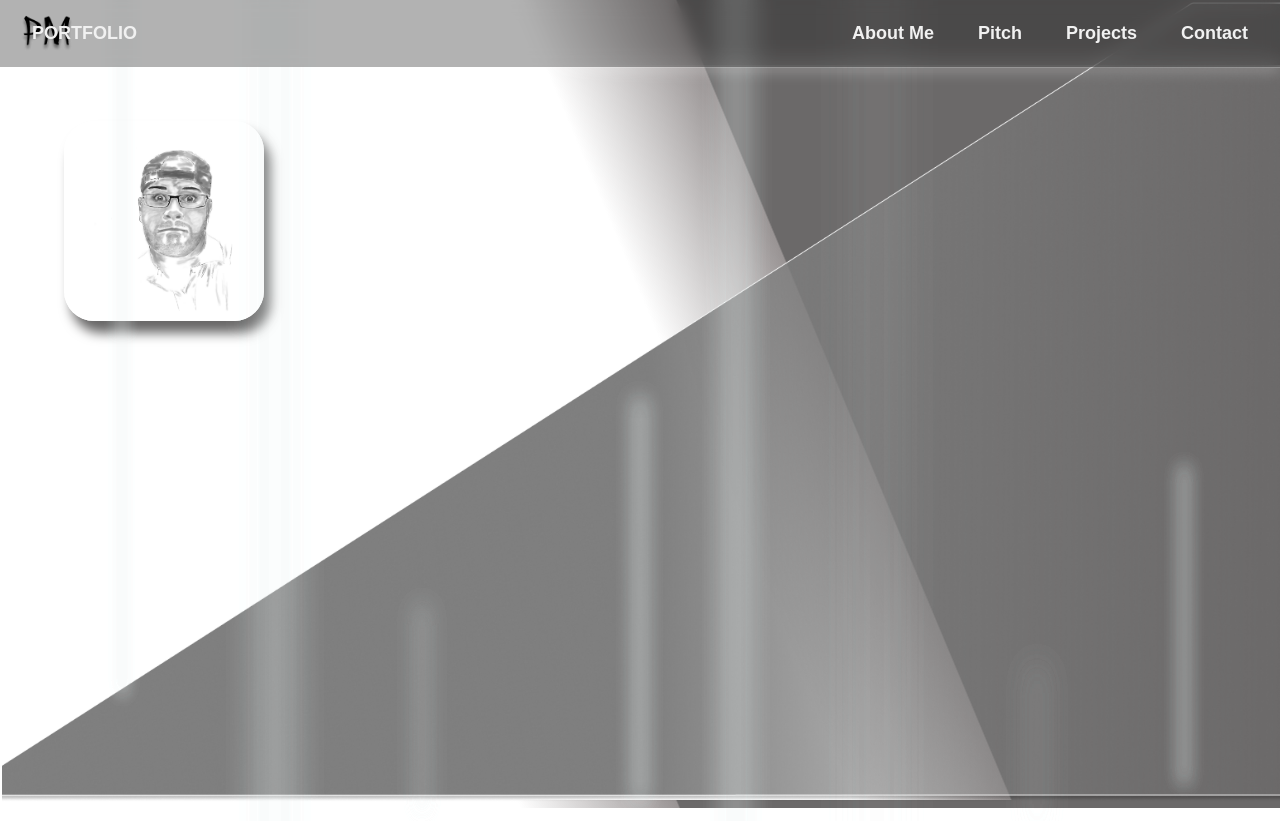
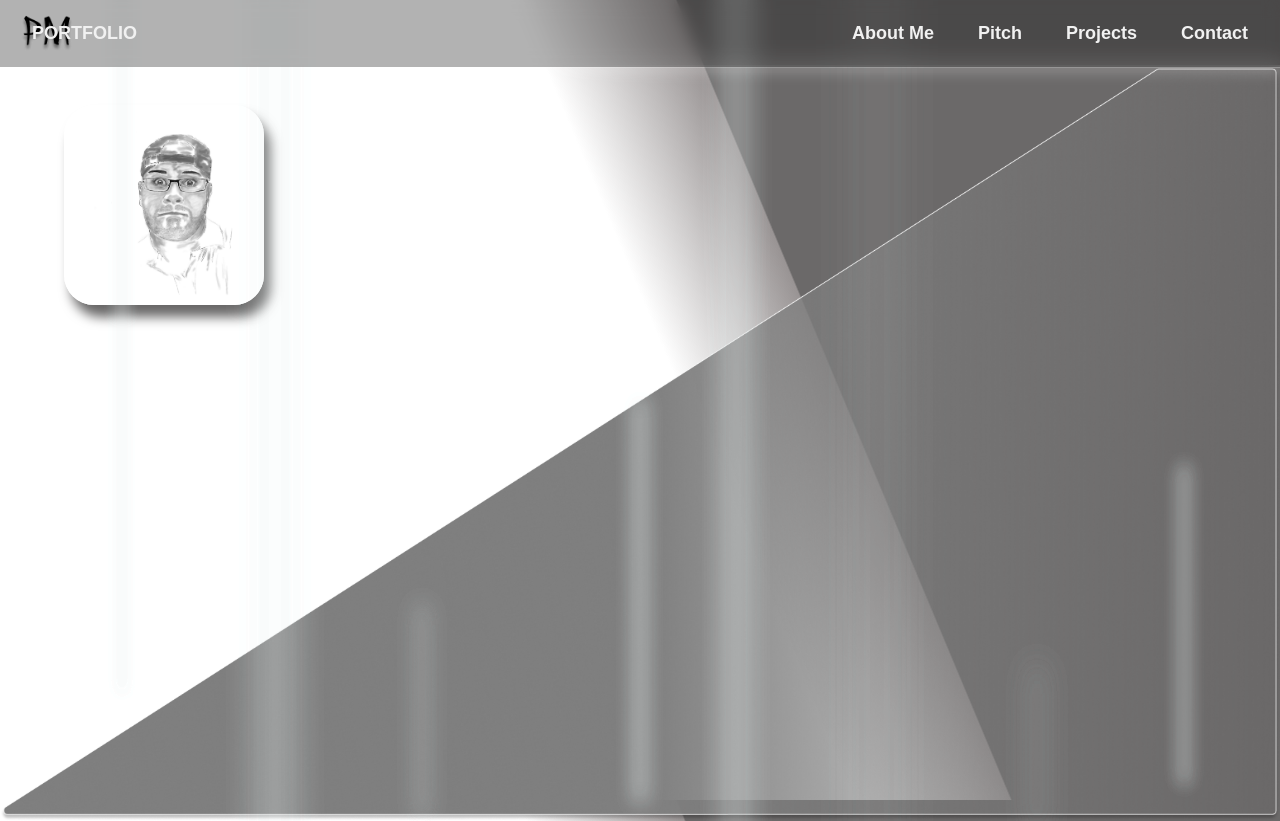
Before and after one commit to PMariusf/Portfolio, a website: page index.html in a window 1280 px wide. Drawn offline with Linux system fonts and the light colour scheme; a small style sheet from the web is missing.

Commit message:
background

```diff
--- a/styles.css
+++ b/styles.css
@@ -11,6 +11,7 @@ body {
   background-size: cover;
   background-position: center;
   height: 100vh;
+  padding-bottom: 50px;
 }
 .navbar {
   display: flex;
@@ -132,6 +133,28 @@ body {
 }
 
 .poly-overlay {
+  position: absolute;
+  top: calc(65px + 3px); /* Keeps it exactly 3px below navbar */
+  left: 0;
+  width: 100%;
+  height: auto; /* Ensures it scales responsively */
+  z-index: -1;
+}
+
+.poly-overlay svg {
+  width: 100%;
+  height: 100%;
+}
+
+/* 📱 Mobile Adjustments */
+@media (max-width: 768px) {
+  .poly-overlay {
+    top: calc(55px + 3px); /* Adjust based on smaller navbar height */
+  bottom: 0;
+  }
+}
+/*
+.poly-overlay {
   position: relative;
   left: 0;
   width: 100%;
@@ -140,24 +163,25 @@ body {
   z-index: -1;
   margin: 2px;
  }
-
+*/
+/*
  @media (max-width: 768px) {
   .poly-overlay{
      /**/
-  }
+  /*}
 }
  @media (max-width: 480px){
    .poly-overlay {
     /**/
-   }
- }
+  /* }
+ } */
 
 
 .photo-main {
   position: absolute;
   width: 150px;
   height: 150px;
-  top: 12vh;
+  top: 10vh;
   left: 5vw;
   object-fit: cover;
   box-shadow: 7px 12px 12px rgb(104, 103, 103);
```
